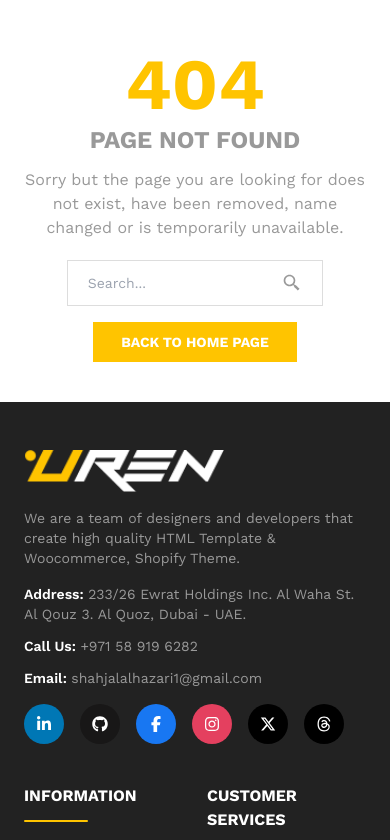
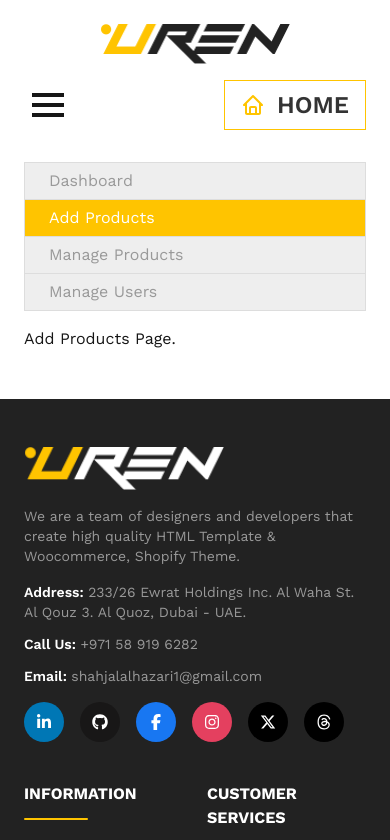
Before and after one commit to shahjalalhazari/Uren-Car-Accessories-Shop, a Next.js app: page /inventory/add-products in a window 390 px wide. Before the commit this address had no page. Shown: the top 840 px of the page. Built offline with nearby package versions, Linux system fonts and the light colour scheme.

Commit message:
Inventory page side menu added with styles & responsive for all types of devices.

```diff
--- /dev/null
+++ b/src/app/inventory/add-products/page.js
@@ -0,0 +1,11 @@
+
+
+const AddProductsPage = () => {
+    return (
+        <div>
+            Add Products Page.
+        </div>
+    );
+};
+
+export default AddProductsPage;
--- /dev/null
+++ b/src/app/inventory/inventory.css
@@ -0,0 +1,64 @@
+/* MOBILE OR SMALL SCREEN (All Sizes) (DEFAULT) */
+/* LAYOUTs */
+.inventory-container {
+    @apply px-6
+}
+
+.inventory-layout {
+    @apply grid grid-cols-1 gap-y-4 mb-12;
+}
+
+/* SIDEBAR MENU */
+.sidebar-menu {
+    @apply flex flex-col bg-gray-bg text-body border border-b-0 border-uren-border;
+}
+
+.sidebar-menu-item {
+    @apply px-6 py-1.5 border-b border-uren-border;
+}
+
+.sidebar-menu-item:hover {
+    @apply text-secondary;
+}
+
+.active-menu-item {
+    @apply bg-primary text-base-100;
+}
+
+
+/* TABLET OR MEDIUM SCREEN (All Sizes) */
+@media (min-width: 768px) and (max-width: 1024px) {
+
+    /* LAYOUTs */
+    .inventory-container {
+        @apply px-6
+    }
+
+    .inventory-layout {
+        @apply grid grid-cols-3 gap-y-0 gap-x-6 mb-16;
+    }
+
+    /* SIDEBAR MENU */
+    .sidebar-menu-item {
+        @apply py-2;
+    }
+}
+
+
+/* DESKTOP OR LARGE SCREEN (All Sizes)*/
+@media (min-width: 1025px) {
+
+    /* LAYOUTs */
+    .inventory-container {
+        @apply px-8
+    }
+
+    .inventory-layout {
+        @apply grid grid-cols-4 gap-y-0 gap-x-8 mb-20;
+    }
+
+    /* SIDEBAR MENU */
+    .sidebar-menu-item {
+        @apply px-8 py-2.5 text-lg;
+    }
+}
--- a/src/app/inventory/layout.js
+++ b/src/app/inventory/layout.js
@@ -4,11 +4,15 @@ import InventoryNavbar from "@/components/shared/navbar/InventoryNavbar";
 
 const DashboardLayout = ({children}) => {
   return (
-    <div>
+    <>
       <InventoryNavbar/>
-      <SidebarMenu/>
-      {children}
-    </div>
+      <div className="inventory-container inventory-layout">
+        <SidebarMenu/>
+        <div className="grid-cols-3">
+          {children}
+        </div>
+      </div>
+    </>
   );
 };
 
--- a/src/components/inventory/SidebarMenu.jsx
+++ b/src/components/inventory/SidebarMenu.jsx
@@ -1,25 +1,49 @@
-import React from 'react';
+"use client";
+import { usePathname } from "next/navigation";
+import Link from "next/link";
+import React from "react";
 
 const SidebarMenu = () => {
-    return (
-      <ul className="flex flex-col gap-y-4 bg-gray-bg">
-        {menuItems.map((item, index) => (
-          <li key={index}>{item}</li>
-        ))}
-      </ul>
-    );
+  const pathname = usePathname();
+
+  return (
+    <ul className="sidebar-menu">
+      {menuItems.map((item) => (
+        <Link href={item.path} key={item.id}>
+          <li
+            className={`uren-transition sidebar-menu-item ${
+              pathname === item.path && "active-menu-item"
+            }`}
+          >
+            {item.title}
+          </li>
+        </Link>
+      ))}
+    </ul>
+  );
 };
 
 export default SidebarMenu;
 
 const menuItems = [
-  "Home",
-  "Shop",
-  "About",
-  "Contact",
-  "Blog",
-  "Categories",
-  "Support",
-  "FAQ",
-  "Login",
+  {
+    id: 1,
+    title: "Dashboard",
+    path: "/inventory",
+  },
+  {
+    id: 2,
+    title: "Add Products",
+    path: "/inventory/add-products",
+  },
+  {
+    id: 3,
+    title: "Manage Products",
+    path: "/inventory/manage-products",
+  },
+  {
+    id: 4,
+    title: "Manage Users",
+    path: "/inventory/manage-users",
+  },
 ];
--- a/src/components/shared/footer/Footer.jsx
+++ b/src/components/shared/footer/Footer.jsx
@@ -113,22 +113,22 @@ const myAccountItems = [
 const inventoryItems = [
   {
     id: 1,
-    title: "Inventory",
+    title: "Dashboard",
     path: "/inventory",
   },
   {
     id: 2,
     title: "Manage Products",
-    path: "/manage-products",
+    path: "/inventory/manage-products",
   },
   {
     id: 3,
     title: "Add Products",
-    path: "/add-products",
+    path: "/inventory/add-products",
   },
   {
     id: 4,
     title: "Manage Users",
-    path: "/manage-users",
+    path: "/inventory/manage-users",
   },
 ];
```
